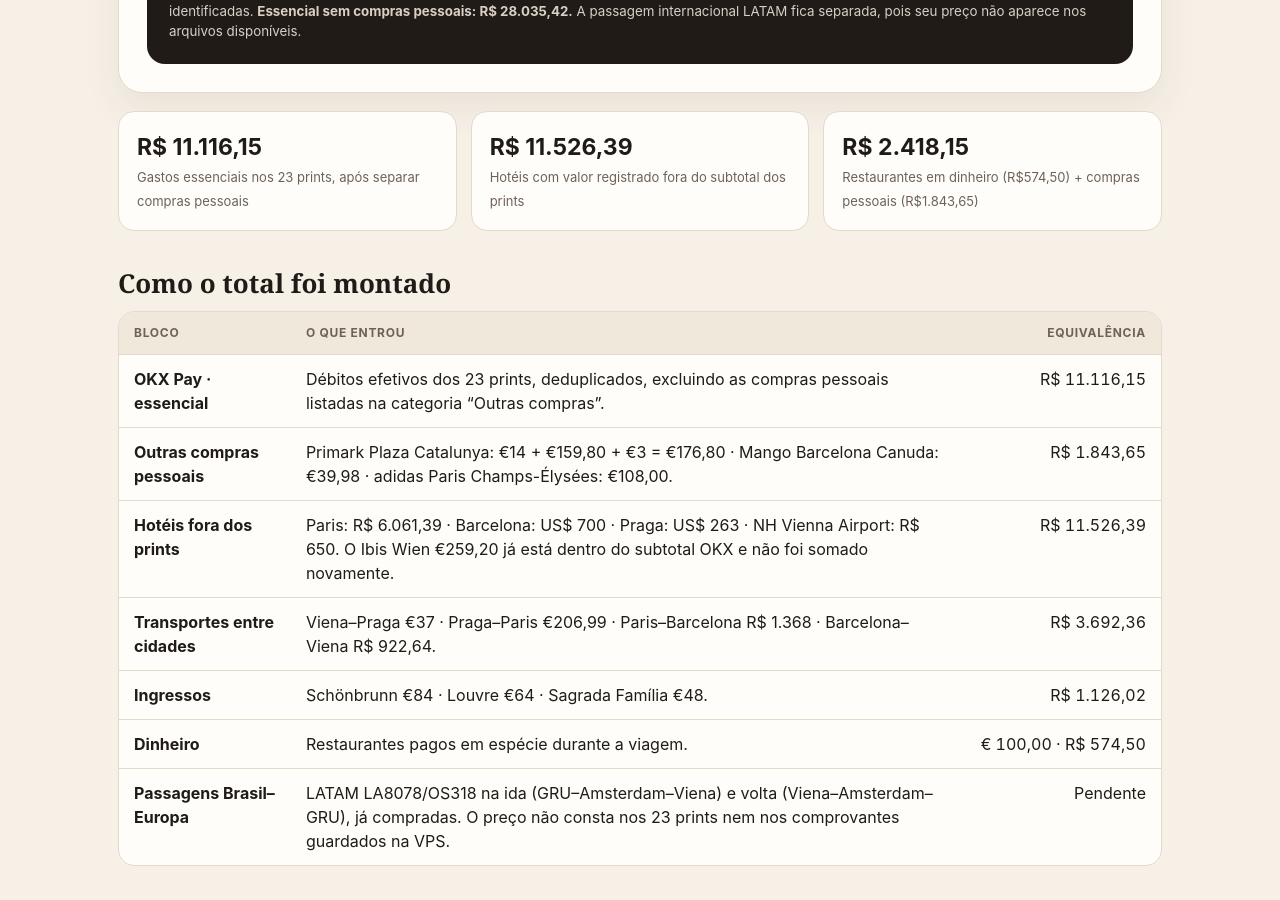
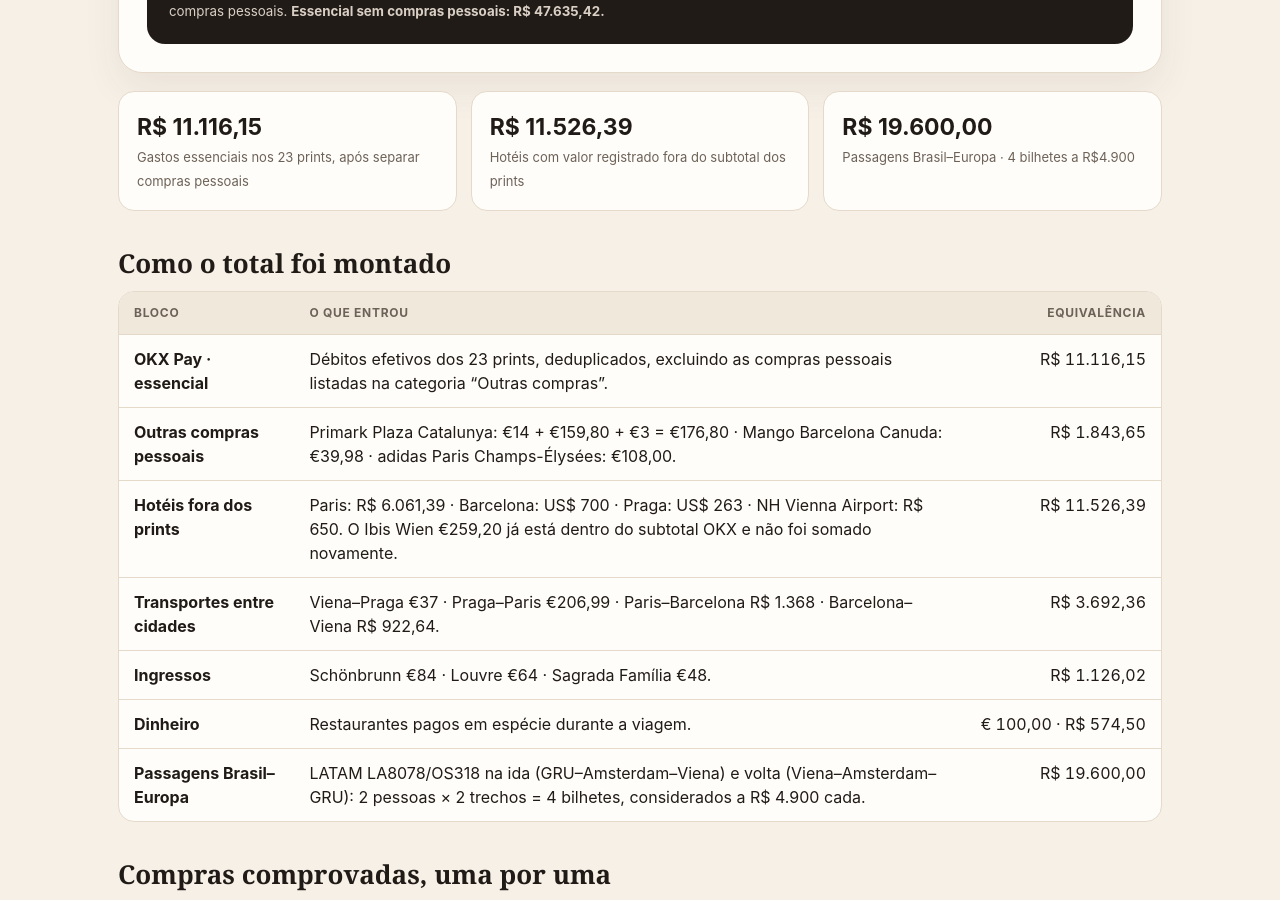
Before and after one commit to Loiz1234/viagem-europa, a plain HTML site: page gastos.html in a window 1280 px wide. Shown: the part 522-1422 px from the top of the page. Drawn offline with Linux system fonts and the light colour scheme.

Commit message:
Inclui passagens Brasil Europa a quatro mil e novecentos

```diff
--- a/gastos.html
+++ b/gastos.html
@@ -17,12 +17,12 @@
   <div class="eyebrow">Fechamento financeiro · 20 set → 6 out 2026</div>
   <h1>Quanto a viagem realmente custou</h1>
   <p class="lead">Reconciliação feita com os <b>23 prints do OKX Pay</b> e os comprovantes de hotel, transporte e ingressos disponíveis no site. Lançamentos repetidos por sobreposição dos prints foram contados uma vez.</p>
-  <div class="total"><div class="eyebrow" style="color:#d8a74f">Total da viagem com compras pessoais</div><div class="num">R$ 29.879,07</div><small>Equivalência: US$ 5.975,81 USDG × R$ 5,00. Inclui gastos comprovados, reservas, €100 em dinheiro para restaurantes e compras pessoais identificadas. <b>Essencial sem compras pessoais: R$ 28.035,42.</b> A passagem internacional LATAM fica separada, pois seu preço não aparece nos arquivos disponíveis.</small></div>
+  <div class="total"><div class="eyebrow" style="color:#d8a74f">Total da viagem com compras pessoais</div><div class="num">R$ 49.479,07</div><small>Equivalência: US$ 9.895,81 USDG × R$ 5,00. Inclui gastos comprovados, reservas, €100 em dinheiro para restaurantes, passagens Brasil–Europa e compras pessoais. <b>Essencial sem compras pessoais: R$ 47.635,42.</b></small></div>
 </section>
 <section class="grid">
   <div class="card"><strong>R$ 11.116,15</strong><span>Gastos essenciais nos 23 prints, após separar compras pessoais</span></div>
   <div class="card"><strong>R$ 11.526,39</strong><span>Hotéis com valor registrado fora do subtotal dos prints</span></div>
-  <div class="card"><strong>R$ 2.418,15</strong><span>Restaurantes em dinheiro (R$574,50) + compras pessoais (R$1.843,65)</span></div>
+  <div class="card"><strong>R$ 19.600,00</strong><span>Passagens Brasil–Europa · 4 bilhetes a R$4.900</span></div>
 </section>
 <section class="section">
 <h2>Como o total foi montado</h2>
@@ -33,7 +33,7 @@
 <tr><td><b>Transportes entre cidades</b></td><td>Viena–Praga €37 · Praga–Paris €206,99 · Paris–Barcelona R$ 1.368 · Barcelona–Viena R$ 922,64.</td><td class="money">R$ 3.692,36</td></tr>
 <tr><td><b>Ingressos</b></td><td>Schönbrunn €84 · Louvre €64 · Sagrada Família €48.</td><td class="money">R$ 1.126,02</td></tr>
 <tr><td><b>Dinheiro</b></td><td>Restaurantes pagos em espécie durante a viagem.</td><td class="money">€ 100,00 · R$ 574,50</td></tr>
-<tr><td><b>Passagens Brasil–Europa</b></td><td>LATAM LA8078/OS318 na ida (GRU–Amsterdam–Viena) e volta (Viena–Amsterdam–GRU), já compradas. O preço não consta nos 23 prints nem nos comprovantes guardados na VPS.</td><td class="money">Pendente</td></tr>
+<tr><td><b>Passagens Brasil–Europa</b></td><td>LATAM LA8078/OS318 na ida (GRU–Amsterdam–Viena) e volta (Viena–Amsterdam–GRU): 2 pessoas × 2 trechos = 4 bilhetes, considerados a R$ 4.900 cada.</td><td class="money">R$ 19.600,00</td></tr>
 </tbody></table></div>
 </section>
 <section class="section">
@@ -76,7 +76,7 @@
 <section class="section">
 <h2>O que foi excluído</h2>
 <div class="note"><b>Não contei como gasto:</b> recompensas/cashback, recargas de USDG, reembolsos positivos, lançamentos cancelados, autorizações pendentes e retenções (“hold”). Também não contei jantar no Sena, Versalhes ou outras atividades que não tinham débito comprovado.</div>
-<p class="foot"><b>Passagem internacional LATAM:</b> os voos GRU–Amsterdam–Viena e volta estão registrados como comprados no roteiro da VPS, mas a busca nos 23 prints e nos comprovantes anexados não encontrou o preço. Ela fica em linha separada e fora dos totais até aparecer o recibo ou extrato da compra.</p>
+<p class="foot"><b>Passagem internacional LATAM:</b> o valor foi incluído conforme informado: R$ 4.900 por bilhete individual. São 4 bilhetes (ida e volta para Luiz e Renata), total de R$ 19.600,00.</p>
 </section>
 <section class="section">
 <h2>Conferência dos 23 prints</h2>
```
